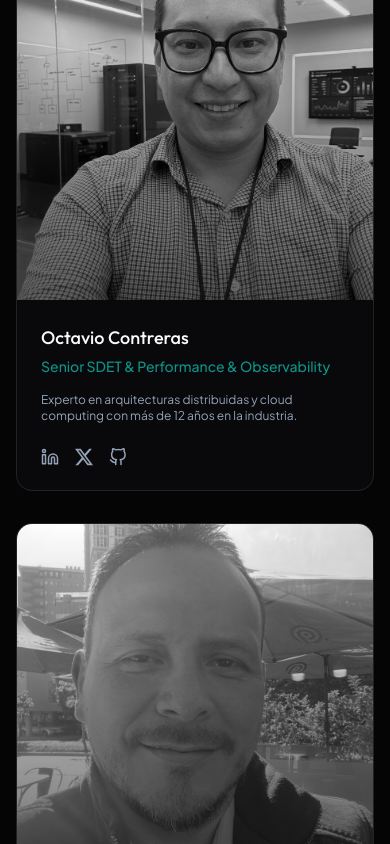
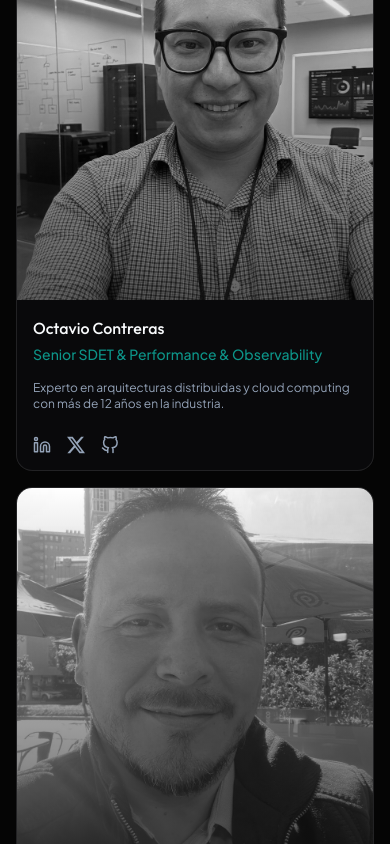
Before and after one commit to Jaem-x/ser-pro-web, a React (Vite) app: page /nosotros in a window 390 px wide. Shown: the part 2808-3652 px from the top of the page. Built offline with nearby package versions, Linux system fonts and the light colour scheme.

Commit message:
refactor: update equipo section layout to responsive grid and adjust container width

```diff
--- a/src/pages/Nosotros.tsx
+++ b/src/pages/Nosotros.tsx
@@ -216,7 +216,7 @@ const Nosotros = () => {
 
       {/* Equipo */}
       <section className="py-24">
-        <Container>
+        <Container className="max-w-[1400px]">
           <div className="text-center mb-16">
             <Typography variant="heading2" className="mb-4">
               El Equipo Core
@@ -229,11 +229,10 @@ const Nosotros = () => {
               complejos.
             </Typography>
           </div>
-          <div className="flex flex-wrap justify-center gap-8">
+          <div className="grid grid-cols-1 sm:grid-cols-2 lg:grid-cols-5 gap-4 xl:gap-6">
             {team.map((member, i) => (
               <motion.div
                 key={member.name}
-                className="w-full sm:w-[calc(50%-1rem)] lg:w-72 xl:w-80 flex-shrink-0"
                 initial={{ opacity: 0, scale: 0.9 }}
                 whileInView={{ opacity: 1, scale: 1 }}
                 viewport={{ once: true }}
@@ -248,8 +247,8 @@ const Nosotros = () => {
                     />
                     <div className="absolute inset-0 bg-gradient-to-t from-background to-transparent opacity-60" />
                   </div>
-                  <div className="p-6">
-                    <Typography variant="heading3" className="text-lg mb-1 whitespace-nowrap overflow-hidden text-ellipsis">
+                  <div className="p-4 xl:p-5">
+                    <Typography variant="heading3" className="text-base xl:text-lg mb-1 whitespace-nowrap overflow-hidden text-ellipsis">
                       {member.name}
                     </Typography>
                     <Typography
```
